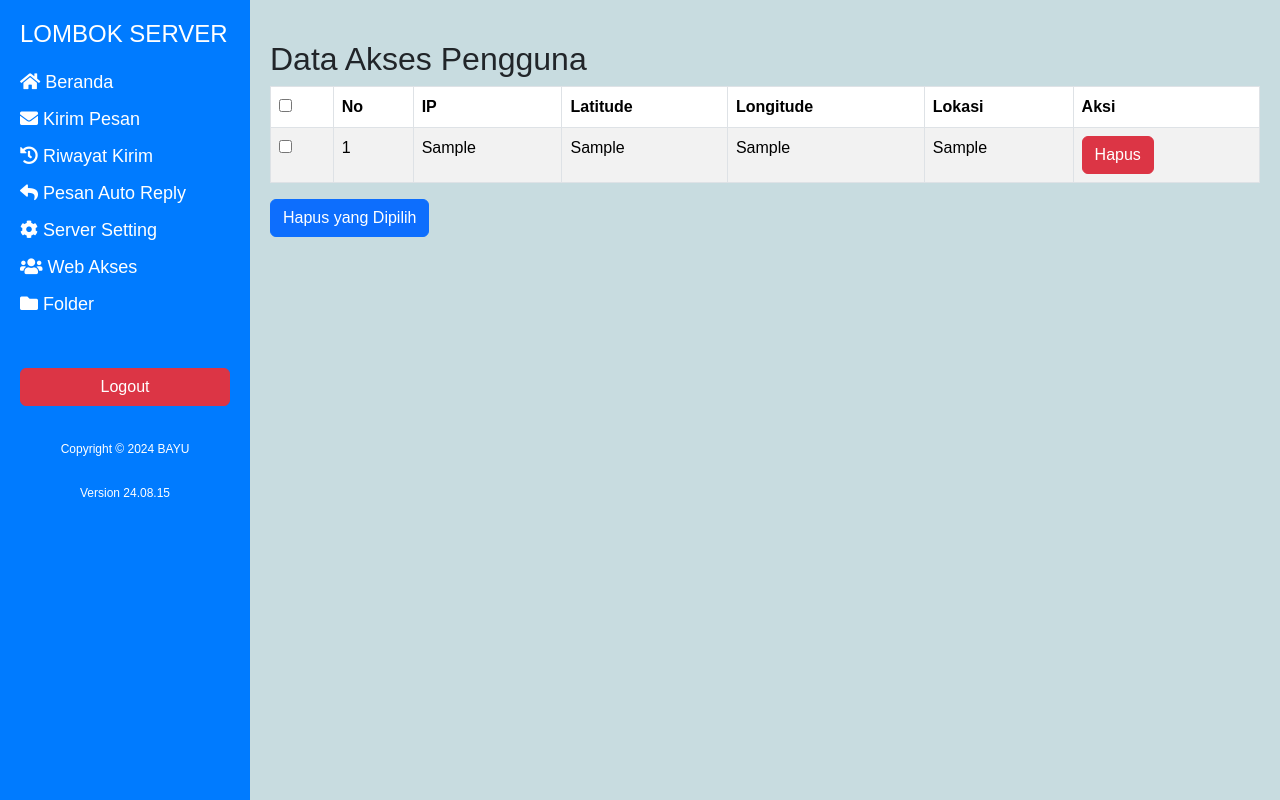
After one commit to vpslombok/whtasapp-bot, a PHP site: page /web_akses.php in a window 1280 px wide. The commit adds this page. Run offline with PHP 8.4, Linux system fonts and the light colour scheme; tables that the repository leaves empty or names only in its code hold one stand-in row (values such as "Sample post"); some libraries are stand-ins or nearby versions.

Commit message:
update bug

```diff
--- a/db.js
+++ b/db.js
@@ -6,9 +6,9 @@ function handleDisconnect() {
   connection = mysql.createConnection({
     //conek database js
     host: '127.0.0.1', // Ganti dengan IP server MySQL
-    user: 'xayjyaqu_admin', // Ganti dengan username MySQL Anda
-    password: 'y_=jmn4~yG^t', // Ganti dengan password MySQL Anda
-    database: 'xayjyaqu_bot_wa'
+    user: 'root', // Ganti dengan username MySQL Anda
+    password: '123', // Ganti dengan password MySQL Anda
+    database: 'webhookdb'
   });
 
   // Sambungkan ke database
--- a/db.php
+++ b/db.php
@@ -1,9 +1,9 @@
 <?php
 // Koneksi database php
 $host = '127.0.0.1'; // Ganti dengan IP server MySQL
-$user = 'xayjyaqu_admin'; // Ganti dengan username MySQL Anda
-$password = 'y_=jmn4~yG^t'; // Ganti dengan password MySQL Anda
-$dbname = 'xayjyaqu_bot_wa';
+$user = 'root'; // Ganti dengan username MySQL Anda
+$password = '123'; // Ganti dengan password MySQL Anda
+$dbname = 'webhookdb';
 
 // Membuat koneksi
 $conn = new mysqli($host, $user, $password, $dbname);
@@ -12,3 +12,4 @@ $conn = new mysqli($host, $user, $password, $dbname);
 if ($conn->connect_error) {
     die("Koneksi gagal: " . $conn->connect_error);
 }
+?>
--- a/layout/sidebar.php
+++ b/layout/sidebar.php
@@ -6,6 +6,7 @@
         <li><a href="riwayat.php"><i class="fas fa-history"></i> Riwayat Kirim</a></li>
         <li><a href="reply.php"><i class="fas fa-reply"></i> Pesan Auto Reply</a></li>
         <li><a href="setting.php"><i class="fas fa-cog"></i> Server Setting</a></li>
+        <li><a href="web_akses.php"><i class="fas fa-users"></i> Web Akses</a></li>
         <li><a href="folder.php"><i class="fas fa-folder"></i> Folder</a></li> <!-- Menu baru -->
     </ul>
 
--- /dev/null
+++ b/web_akses.php
@@ -0,0 +1,76 @@
+<?php
+include 'db.php';
+
+// Ambil data dari database termasuk id
+$query = "SELECT id, ip, latitude, longitude, location FROM user_access";
+$result = $conn->query($query);
+
+// hapus data yang dipilih
+if (isset($_POST['hapus'])) {
+    $id = $_POST['checked'];
+    foreach ($id as $id) {
+        $query = "DELETE FROM user_access WHERE id = '$id'";
+        $conn->query($query);
+    }
+}
+?>
+
+<?php include 'layout/header.php'; ?>
+<?php include 'layout/sidebar.php'; ?>
+
+<div class="content">
+    <div class="form-akses">
+        <h2>Data Akses Pengguna</h2>
+        <div class="table-responsive">
+            <form action="web_akses.php" method="post">
+                <table class="table table-bordered table-striped">
+                    <thead>
+                        <tr>
+                            <th><input type="checkbox" id="selectAll"></th>
+                            <th>No</th>
+                            <th>IP</th>
+                            <th>Latitude</th>
+                            <th>Longitude</th>
+                            <th>Lokasi</th>
+                            <th>Aksi</th>
+                        </tr>
+                    </thead>
+                    <tbody>
+                        <?php
+                        $no = 1;
+                        if (mysqli_num_rows($result) > 0) {
+                            while ($akses = mysqli_fetch_array($result)) {
+                                echo "<tr>";
+                                echo "<td><input type='checkbox' name='checked[]' value='" . $akses['id'] . "'></td>";
+                                echo "<td>" . $no++ . "</td>";
+                                echo "<td>" . $akses['ip'] . "</td>";
+                                echo "<td>" . $akses['latitude'] . "</td>";
+                                echo "<td>" . $akses['longitude'] . "</td>";
+                                echo "<td>" . $akses['location'] . "</td>";
+                                echo "<td><a href='web_akses.php?id=" . $akses['id'] . "' class='btn btn-danger'>Hapus</a></td>";
+                                echo "</tr>";
+                            }
+                        } else {
+                            echo "<tr><td colspan='6'>Tidak ada data akses pengguna.</td></tr>";
+                        }
+                        ?>
+                    </tbody>
+                </table>
+                <button type="submit" name="hapus" class="btn btn-primary">Hapus yang Dipilih</button>
+            </form>
+        </div>
+    </div>
+</div>
+
+</body>
+<script>
+    $(document).ready(function() {
+        $('#selectAll').click(function() {
+            $('input[name="checked[]"]').prop('checked', this.checked);
+        });
+    });
+
+
+</script>
+
+</html>
```
Also changed, not shown: index.php (+22 -7 lines), 1 other file.
